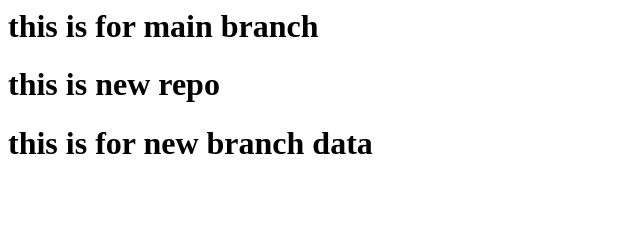
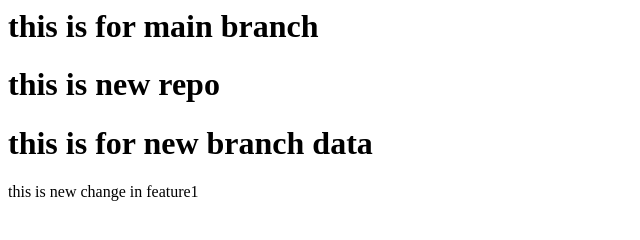
Before and after one commit to M-TALH007/localRepo, a plain HTML site: page index.html in a window 1280 px wide. Shown: the whole page, without its empty margins (0-640 px from the left). Drawn offline with Linux system fonts and the light colour scheme.

Commit message:
new chanege in feature1

```diff
--- a/index.html
+++ b/index.html
@@ -1,3 +1,4 @@
 <h1>this is for main branch</h1>
 <h1> this is new repo</h1>
 <h1> this is for new branch data</h1>
+<p> this is new change in feature1</p>
```
